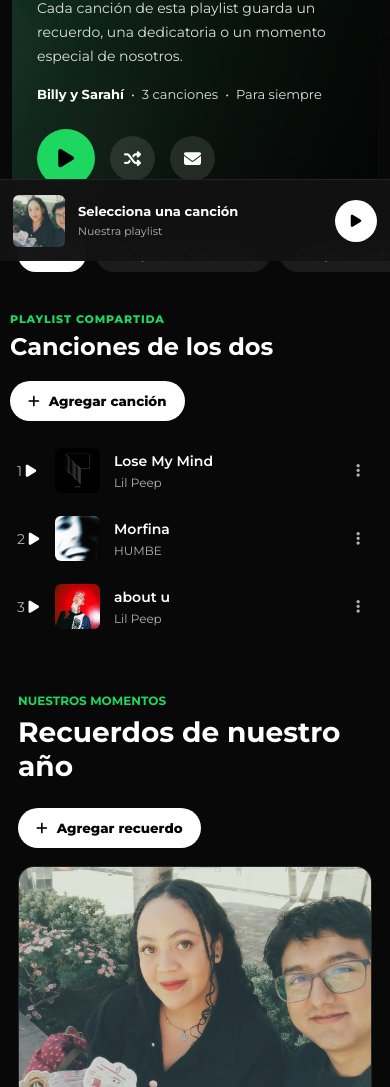
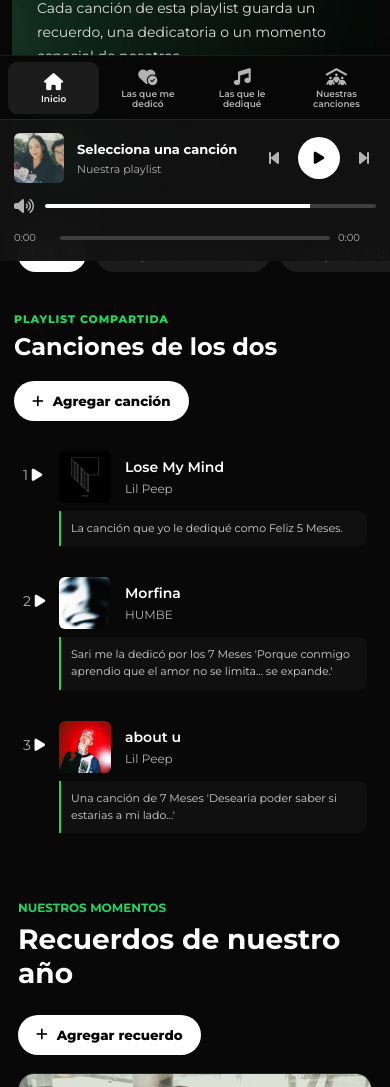
Before and after one commit to Billygg2/unaa-o, a website: page public/index.html in a window 390 px wide. Shown: the part 583-1670 px from the top of the page. Drawn offline with Linux system fonts and the light colour scheme; no server answers.

Commit message:
first commit

```diff
--- a/public/index.html
+++ b/public/index.html
@@ -92,7 +92,7 @@
 
           <div class="cover-container">
             <img
-              src="assets/img/cumple.jpeg"
+              src="assets/img/jeje.jpg"
               alt="Foto principal de nosotros"
               class="main-cover"
             >
--- a/public/style.css
+++ b/public/style.css
@@ -1059,3 +1059,174 @@ input[type="range"]:hover::-webkit-slider-thumb {
 .form-status { min-height:18px; color:var(--primary); font-size:12px; }
 .submit-content-button:disabled { opacity:.55; cursor:wait; }
 @media (max-width:700px){.section-toolbar{align-items:flex-start;flex-direction:column}.memory-add-button{float:none;margin:0 0 18px}.content-form{grid-template-columns:1fr}.content-form label{grid-column:1}.form-modal-content{padding-top:52px}}
+
+/* EXPERIENCIA COMPLETA EN CELULAR */
+@media (max-width: 700px) {
+  :root {
+    --player-height: 142px;
+  }
+
+  body {
+    padding-bottom: 64px;
+  }
+
+  .main-content {
+    padding-bottom: 105px;
+  }
+
+  .sidebar {
+    position: fixed;
+    top: auto;
+    right: 0;
+    bottom: var(--player-height);
+    left: 0;
+    z-index: 110;
+    display: block;
+    width: 100%;
+    height: 64px;
+    padding: 6px 8px;
+    border-top: 1px solid var(--border);
+    border-right: 0;
+    background: rgba(8, 8, 8, 0.98);
+    backdrop-filter: blur(18px);
+  }
+
+  .sidebar .logo,
+  .sidebar-message {
+    display: none;
+  }
+
+  .sidebar .menu {
+    display: grid;
+    grid-template-columns: repeat(4, minmax(0, 1fr));
+    gap: 3px;
+    height: 100%;
+    margin: 0;
+  }
+
+  .sidebar .menu-item,
+  .sidebar .menu-item:not(.active) {
+    display: flex;
+    min-width: 0;
+    height: 52px;
+    flex-direction: column;
+    justify-content: center;
+    gap: 4px;
+    padding: 5px 2px;
+    border-radius: 9px;
+    font-size: 9px;
+    line-height: 1.1;
+    text-align: center;
+  }
+
+  .sidebar .menu-item i {
+    width: auto;
+    font-size: 17px;
+  }
+
+  .songs-section {
+    padding: 0 14px;
+  }
+
+  .song-row {
+    grid-template-columns: 26px minmax(0, 1fr);
+    align-items: start;
+    gap: 8px 10px;
+    margin-top: 7px;
+    padding: 12px 9px;
+  }
+
+  .song-number {
+    padding-top: 15px;
+  }
+
+  .song-main-information {
+    min-width: 0;
+  }
+
+  .song-cover {
+    width: 52px;
+    height: 52px;
+  }
+
+  .song-dedication {
+    display: block;
+    grid-column: 2 / -1;
+    padding: 9px 10px;
+    border-left: 2px solid var(--primary);
+    border-radius: 0 8px 8px 0;
+    background: rgba(255, 255, 255, 0.035);
+    color: #d2d2d2;
+    font-size: 11px;
+    line-height: 1.55;
+  }
+
+  .song-duration {
+    display: none;
+  }
+
+  .music-player {
+    display: grid;
+    grid-template-columns: minmax(0, 1fr) auto;
+    grid-template-rows: 58px 28px 25px;
+    gap: 5px 10px;
+    height: var(--player-height);
+    padding: 9px 14px 10px;
+  }
+
+  .current-song {
+    grid-column: 1;
+    grid-row: 1;
+  }
+
+  .current-song img {
+    width: 50px;
+    height: 50px;
+  }
+
+  .player-controls {
+    display: contents;
+  }
+
+  .control-buttons {
+    grid-column: 2;
+    grid-row: 1;
+    gap: 12px;
+  }
+
+  #shuffleButton,
+  #repeatButton {
+    display: none;
+  }
+
+  #previousButton,
+  #nextButton {
+    display: inline-grid;
+    padding: 7px;
+  }
+
+  .progress-container {
+    display: grid;
+    grid-column: 1 / -1;
+    grid-row: 3;
+    width: 100%;
+    margin: 0;
+  }
+
+  .volume-container {
+    display: flex;
+    grid-column: 1 / -1;
+    grid-row: 2;
+    width: 100%;
+    justify-content: flex-start;
+  }
+
+  .volume-container input {
+    width: 100%;
+    max-width: none;
+  }
+
+  .footer {
+    padding-bottom: 110px;
+  }
+}
```
Also changed, not shown: public/assets/img/jeje.jpg (added).
